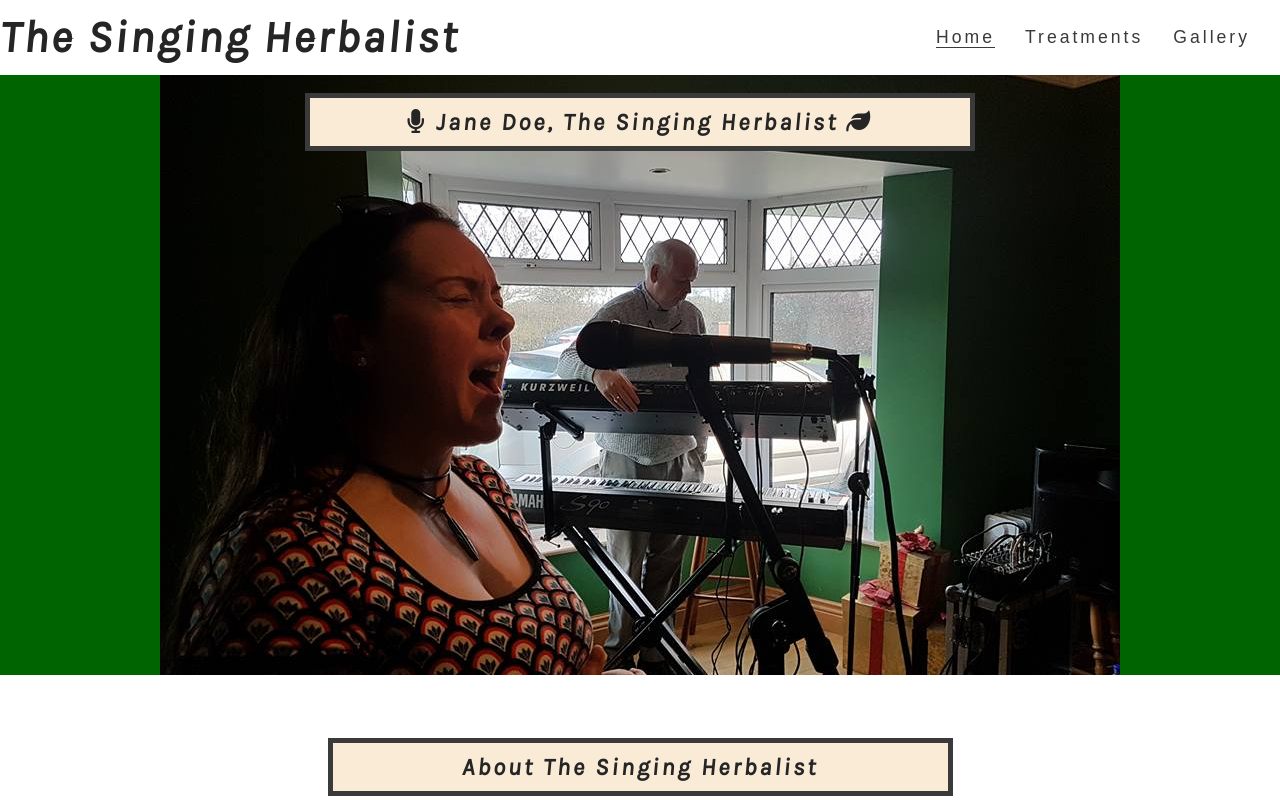
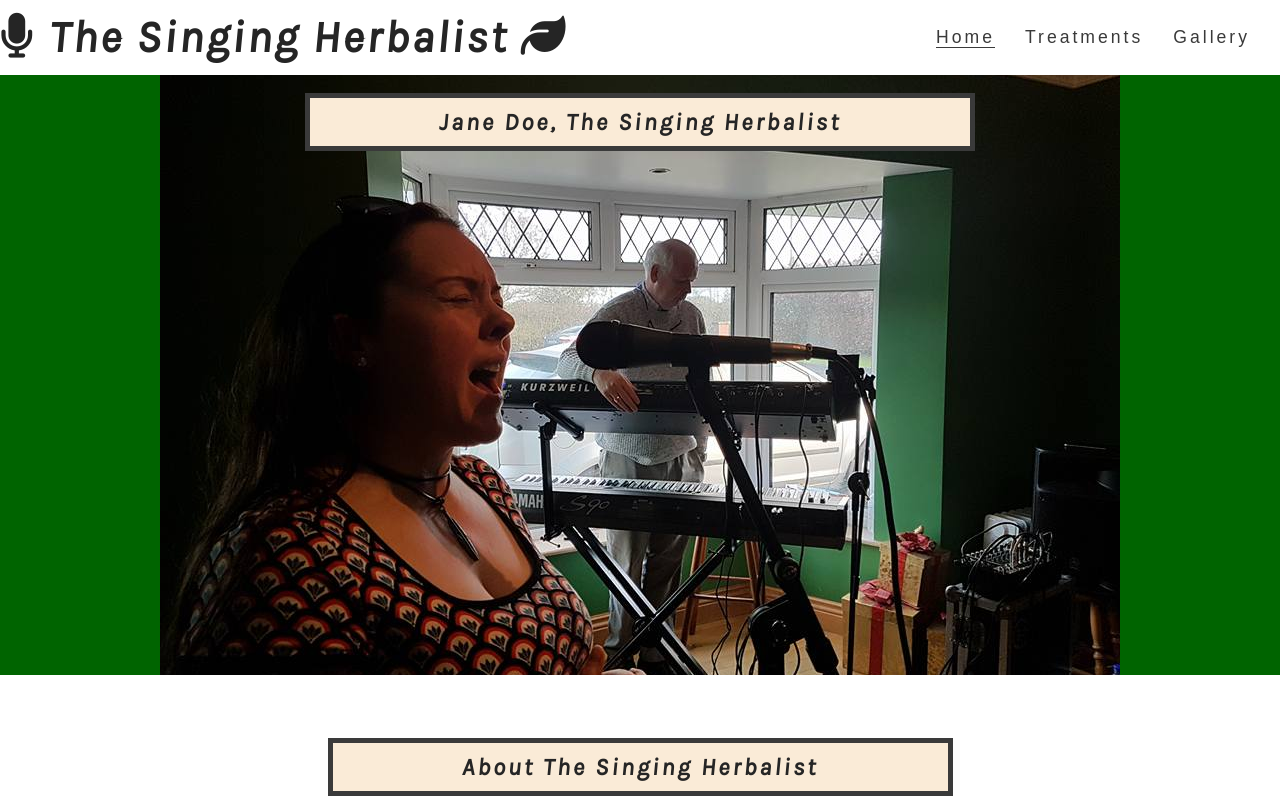
Before and after one commit to MariaHoulihan/singing-herbalist, a plain HTML site: page index.html in a window 1280 px wide. Shown: the top 800 px of the page. Drawn offline with Linux system fonts and the light colour scheme.

Commit message:
Add font awesome icons to logo. Edit image text in treatments page.

```diff
--- a/index.html
+++ b/index.html
@@ -16,7 +16,8 @@
     <!--Header-->
     <header>
         <a href="index.html">
-            <h1 id="my-logo">The Singing Herbalist</h1>
+            <h1 id="my-logo"><i class="fas fa-microphone"></i> The Singing Herbalist <i
+                class="fas fa-leaf"></i></h1>
         </a>
         <!--Navigation-->
         <nav>
@@ -37,8 +38,7 @@
     <section>
         <div id="hero-image">
             <br>
-            <h2 id="hero-text"><i class="fas fa-microphone"></i> Jane Doe, The Singing Herbalist <i
-                    class="fas fa-leaf"></i></h2>
+            <h2 id="hero-text">Jane Doe, The Singing Herbalist</h2>
             <br>
         </div>
         <br>
```
Also changed, not shown: gallery.html (+2 -1 lines), treatments.html (+3 -3 lines).
